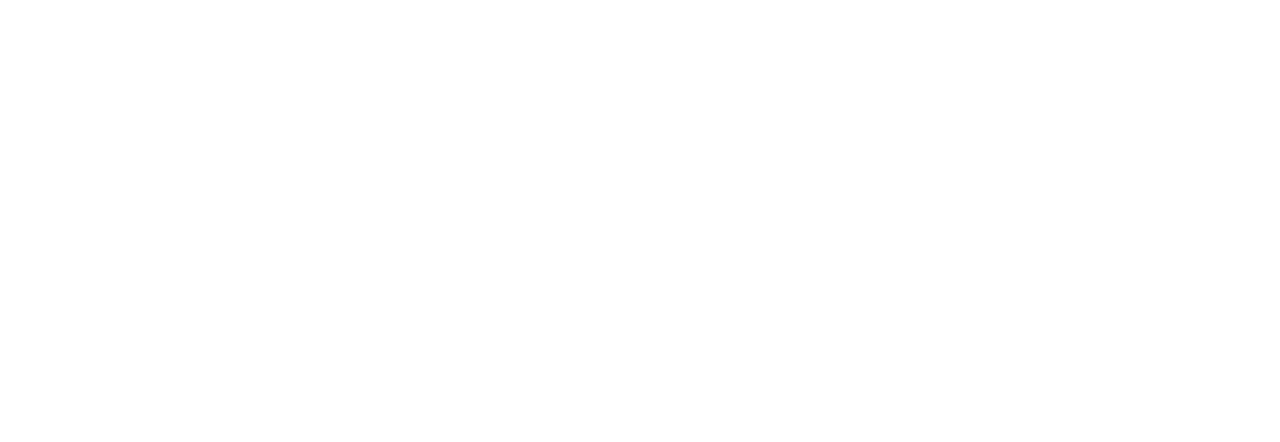
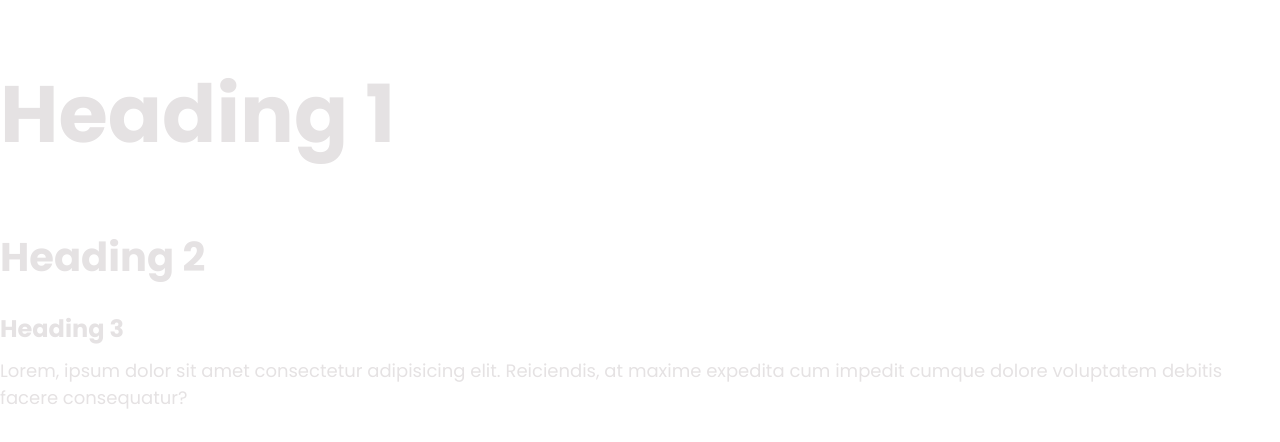
Before and after one commit to gajendrapandeya/Portfolio-Website, a plain HTML site: page index.html in a window 1280 px wide. Drawn offline with Linux system fonts and the light colour scheme.

Commit message:
Created Typogrpahy

```diff
--- a/css/styles.css
+++ b/css/styles.css
@@ -1,7 +1,53 @@
+html {
+    font-size: 62.5%;
+}
+
 :root {
     --color-primary: #121315;
     --color-secondary: #202024;
     --color-accent: #5428CE;
     --color-headings: #E5E2E3;
-    --color-body:#B7B6B9;
+    --color-nav-item:#B7B6B9;
 }
+
+body {
+    font-family: Poppins, -apple-system, BlinkMacSystemFont, 'Segoe UI', Roboto, Oxygen, Ubuntu, Cantarell, 'Open Sans', 'Helvetica Neue', sans-serif;
+    color: var(--color-headings);
+    line-height: 1.5;
+    font-size: 2.4rem;
+}
+
+h2, h3 {
+    color: var(--color-headings);
+    margin-bottom: 1rem;
+}
+
+h2 {
+    font-size: 4rem;
+}
+
+h3 {
+    font-size: 3rem;
+}
+
+p {
+    margin-top: 0;
+}
+
+@media screen and (min-width: 1024px) {
+    body {
+        font-size: 1.8rem;
+    }
+
+    h1 {
+        font-size: 8rem;
+    }
+
+    h2 {
+        font-size: 4rem;
+    }
+
+    h3 {
+        font-size: 2.4rem;
+    }
+}
--- a/index.html
+++ b/index.html
@@ -1,14 +1,26 @@
 <!DOCTYPE html>
 <html lang="en">
+
 <head>
     <meta charset="UTF-8">
     <meta http-equiv="X-UA-Compatible" content="IE=edge">
     <meta name="viewport" content="width=device-width, initial-scale=1.0">
     <title>Gajendra Pandeya - Mobile App Developer</title>
+    <link rel="preconnect" href="https://fonts.googleapis.com">
+    <link rel="preconnect" href="https://fonts.gstatic.com" crossorigin>
+    <link href="https://fonts.googleapis.com/css2?family=Poppins:wght@300;400;600;700&display=swap" rel="stylesheet">
     <link rel="stylesheet" href="/css/normalize.css">
     <link rel="stylesheet" href="/css/styles.css">
 </head>
+
 <body>
 
+    <h1>Heading 1</h1>
+    <h2>Heading 2</h2>
+    <h3>Heading 3</h3>
+    <p>Lorem, ipsum dolor sit amet consectetur adipisicing elit. Reiciendis, at maxime expedita cum impedit cumque
+        dolore voluptatem debitis facere consequatur?</p>
+
 </body>
+
 </html>
```
